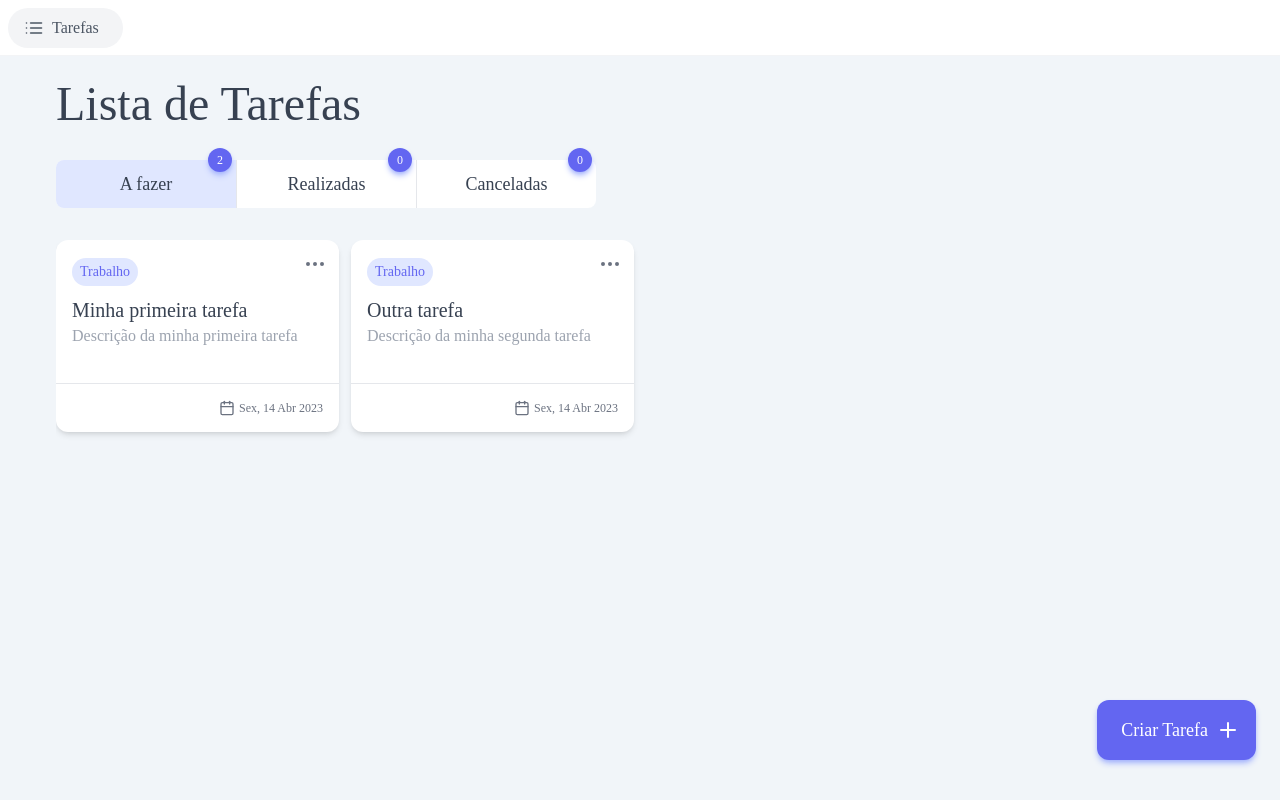
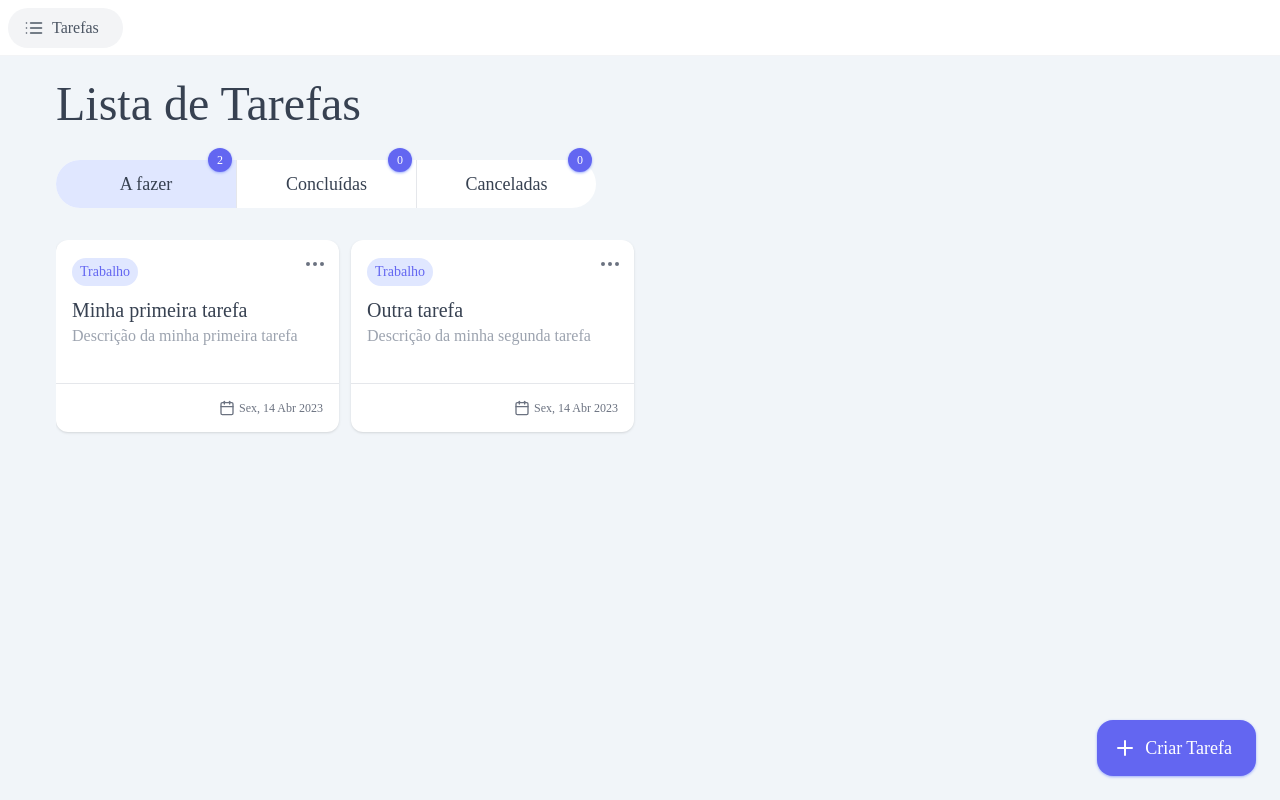
Before and after one commit to bertonni/todo-list, a React (Vite) app: page / in a window 1280 px wide. Built offline with nearby package versions, Linux system fonts and the light colour scheme; a web font is replaced by a local one.

Commit message:
changing some styles

```diff
--- a/src/App.tsx
+++ b/src/App.tsx
@@ -42,14 +42,11 @@ function App() {
       <div className="px-6 sm:px-10 lg:px-14 flex flex-col gap-2 flex-1 overflow-auto">
         {activeItem === 1 ? <TodosScreen /> : <OptionsScreen />}
         <button
-          className="rounded-xl flex items-center gap-2 text-lg z-30
-            bg-indigo-500 text-white py-4 pl-6 pr-4 w-max fixed
-            right-6 bottom-6 sm:bottom-10 shadow-md hover:brightness-105
-            shadow-indigo-300 font-medium"
+          className="fab"
           onClick={() => setShowAddTaskModal(true)}
         >
-          Criar Tarefa
           <Plus size={24} />
+          <span className="hidden md:flex">Criar Tarefa</span>
         </button>
       </div>
       <AnimatePresence mode="wait">
--- a/src/components/Badge.tsx
+++ b/src/components/Badge.tsx
@@ -5,7 +5,7 @@ interface BadgeProps {
 export const Badge = ({ value }: BadgeProps) => {
   return (
     <div className="rounded-full bg-indigo-500 w-fit p-1 min-w-[1.5rem]
-      text-xs text-white absolute -top-3 right-1 shadow-md shadow-indigo-300">
+      text-xs text-white absolute -top-3 right-1 shadow shadow-indigo-300">
       {value}
     </div>
   );
--- a/src/components/ConfirmBox.tsx
+++ b/src/components/ConfirmBox.tsx
@@ -65,8 +65,8 @@ export const ConfirmBox = ({
         {/* buttons */}
         <div className="flex items-center gap-2 justify-end">
           <button
-            className="rounded-full px-6 font-medium text-indigo-500
-              hover:bg-indigo-50 transition-all h-10"
+            className="rounded-full px-6 font-medium text-gray-500
+              hover:bg-gray-50 transition-all h-10"
             onClick={() => handleClick(false)}
           >
             {text[0]}
--- a/src/components/MoreOptions.tsx
+++ b/src/components/MoreOptions.tsx
@@ -14,6 +14,7 @@ import { Button } from "./Button";
 interface MoreOptionsProps {
   id: string;
   close: () => void;
+  changeStatus: () => void;
   showConfirmBox: (value: boolean) => void;
   showEditModal: (value: boolean, task: Todo) => void;
   action: (id: string) => void;
@@ -29,6 +30,7 @@ export const MoreOptions = ({
   id,
   status,
   close,
+  changeStatus,
   showConfirmBox,
   showEditModal,
   action,
@@ -47,12 +49,14 @@ export const MoreOptions = ({
 
   const handleFinish = () => {
     changeTodoStatus(id, "Done");
+    changeStatus();
   };
 
   const handleCancel = (action: "Done" | "To do" | "Canceled") => {
     if (status === "Canceled" || status === "Done")
       changeTodoStatus(id, action);
     else cancelTodo(id);
+    changeStatus();
   };
 
   return (
--- a/src/components/TabNavigation.tsx
+++ b/src/components/TabNavigation.tsx
@@ -9,40 +9,45 @@ interface TabNavigationProps {
 export const TabNavigation = ({ active, setActive }: TabNavigationProps) => {
   const { todos } = useTodos();
 
-  const todoCount = todos.filter(todo => todo.status === "To do").length;
-  const doneCount = todos.filter(todo => todo.status === "Done").length;
-  const canceledCount = todos.filter(todo => todo.status === "Canceled").length;
+  const todoCount = todos.filter((todo) => todo.status === "To do").length;
+  const doneCount = todos.filter((todo) => todo.status === "Done").length;
+  const canceledCount = todos.filter(
+    (todo) => todo.status === "Canceled"
+  ).length;
 
   return (
     <div
-      className="sm:w-fit rounded-lg bg-white my-4 lg:my-8 flex items-center
+      className="sm:w-fit rounded-full bg-white my-4 lg:my-8 flex items-center
       divide-x h-10 lg:h-12 w-full"
     >
       <div
-        className={`px-4 h-10 lg:h-12 cursor-pointer ${active === 1 ?
-          'bg-indigo-100 pointer-events-none': "hover:bg-indigo-50"} relative
-          min-w-[80px] sm:min-w-[180px] w-full rounded-l-lg text-center transition-all
-          flex items-center justify-center lg:text-lg`}
+        className={`tab-button rounded-l-full ${
+          active === 1
+            ? "bg-indigo-100 pointer-events-none"
+            : "hover:bg-gray-50"
+        }`}
         onClick={() => setActive(1)}
       >
         <span>A fazer</span>
         <Badge value={todoCount} />
       </div>
       <div
-        className={`px-4 h-10 lg:h-12 cursor-pointer ${active === 2 ?
-          'bg-indigo-100 pointer-events-none' : "hover:bg-indigo-50"} relative
-          min-w-[80px] sm:min-w-[180px] w-full text-center transition-all
-          flex items-center justify-center lg:text-lg`}
+        className={`tab-button ${
+          active === 2
+            ? "bg-indigo-100 pointer-events-none"
+            : "hover:bg-gray-50"
+        }`}
         onClick={() => setActive(2)}
       >
-        <span>Realizadas</span>
+        <span>Concluídas</span>
         <Badge value={doneCount} />
       </div>
       <div
-        className={`px-4 h-10 lg:h-12 cursor-pointer ${active === 3 ?
-          'bg-indigo-100 pointer-events-none' : "hover:bg-indigo-50"} relative
-          min-w-[80px] sm:min-w-[180px] w-full rounded-r-lg text-center transition-all
-          flex items-center justify-center lg:text-lg`}
+        className={`tab-button rounded-r-full ${
+          active === 3
+            ? "bg-indigo-100 pointer-events-none"
+            : "hover:bg-gray-50"
+        }`}
         onClick={() => setActive(3)}
       >
         <span>Canceladas</span>
--- a/src/components/TodoCard.tsx
+++ b/src/components/TodoCard.tsx
@@ -9,6 +9,7 @@ interface TodoCardProps {
   todo: Todo;
   variant: Variants;
   showEditTask: boolean;
+  changeStatus: () => void;
   showConfirmBox: (value: boolean) => void;
   showEditModal: (value: boolean, task: Todo) => void;
   setTaskId: (id: string) => void;
@@ -49,6 +50,7 @@ export const TodoCard = ({
   todo,
   variant,
   showConfirmBox,
+  changeStatus,
   showEditModal,
   showEditTask,
   setTaskId,
@@ -99,7 +101,7 @@ export const TodoCard = ({
   return (
     <motion.div
       variants={variant}
-      className="flex flex-col text-gray-700 rounded-xl shadow-md
+      className="flex flex-col text-gray-700 rounded-xl shadow
         pt-3 w-full bg-white relative overflow-hidden min-h-[12rem]"
       onClick={() => setShowOptions(false)}
     >
@@ -115,6 +117,7 @@ export const TodoCard = ({
               showEditModal={showEditModal}
               action={setTaskId}
               status={todo.status}
+              changeStatus={changeStatus}
             />
           ) : null}
         </AnimatePresence>
--- a/src/index.css
+++ b/src/index.css
@@ -4,10 +4,26 @@
 @tailwind components;
 @tailwind utilities;
 
+@layer components {
   body {
     @apply bg-slate-100 font-anuphan;
+  }
+
+  .tab-button {
+    @apply px-4 h-10 lg:h-12 cursor-pointer relative min-w-[80px]
+    sm:min-w-[180px] w-full text-center transition-all
+    flex items-center justify-center lg:text-lg
+  }
+
+  .fab {
+    @apply rounded-2xl flex items-center gap-2 text-lg z-30
+    bg-indigo-500 text-white h-14 md:pl-4 md:pr-6 w-max fixed
+    lg:right-6 lg:bottom-6 shadow hover:brightness-105
+    shadow-indigo-300 font-medium right-4 bottom-4 md:min-w-[80px]
+    justify-center md:justify-start px-6 transition-all
   }
 
   ::-webkit-scrollbar {
     width: 0;
   }
+}
--- a/src/screens/TodosScreen.tsx
+++ b/src/screens/TodosScreen.tsx
@@ -44,6 +44,7 @@ export const TodosScreen = () => {
   const [showEditTaskModal, setShowEditTaskModal] = useState(false);
   const [confirmDelete, setConfirmDelete] = useState(false);
   const [selectedTask, setSelectedTask] = useState<Todo | null>(null);
+  const [statusHasChanged, setStatusHasChanged] = useState(0);
 
   useEffect(() => {
     if (confirmDelete) {
@@ -72,7 +73,7 @@ export const TodosScreen = () => {
     } else {
       setTodoMessage("");
     }
-  }, [currentTab, todos]);
+  }, [currentTab, todos, statusHasChanged]);
 
   const handleShowEditModal = (value: boolean, task: Todo) => {
     setShowEditTaskModal(value);
@@ -83,6 +84,7 @@ export const TodosScreen = () => {
     setSelectedTask(null);
     setShowEditTaskModal(false);
   };
+
 
   return (
     <div className="rounded text-gray-700">
@@ -124,6 +126,7 @@ export const TodosScreen = () => {
                 showEditModal={handleShowEditModal}
                 showEditTask={showEditTaskModal}
                 setTaskId={setTaskId}
+                changeStatus={() => setStatusHasChanged(statusHasChanged + 1)}
               />
             ))}
         </motion.div>
--- a/tailwind.config.js
+++ b/tailwind.config.js
@@ -8,7 +8,7 @@ export default {
   theme: {
     extend: {
       fontFamily: {
-        'anuphan': ['Anuphan']
+        'anuphan': ['Anuphan'],
       }
     },
   },
```
Lines whose indentation alone changed are shown as unchanged.
